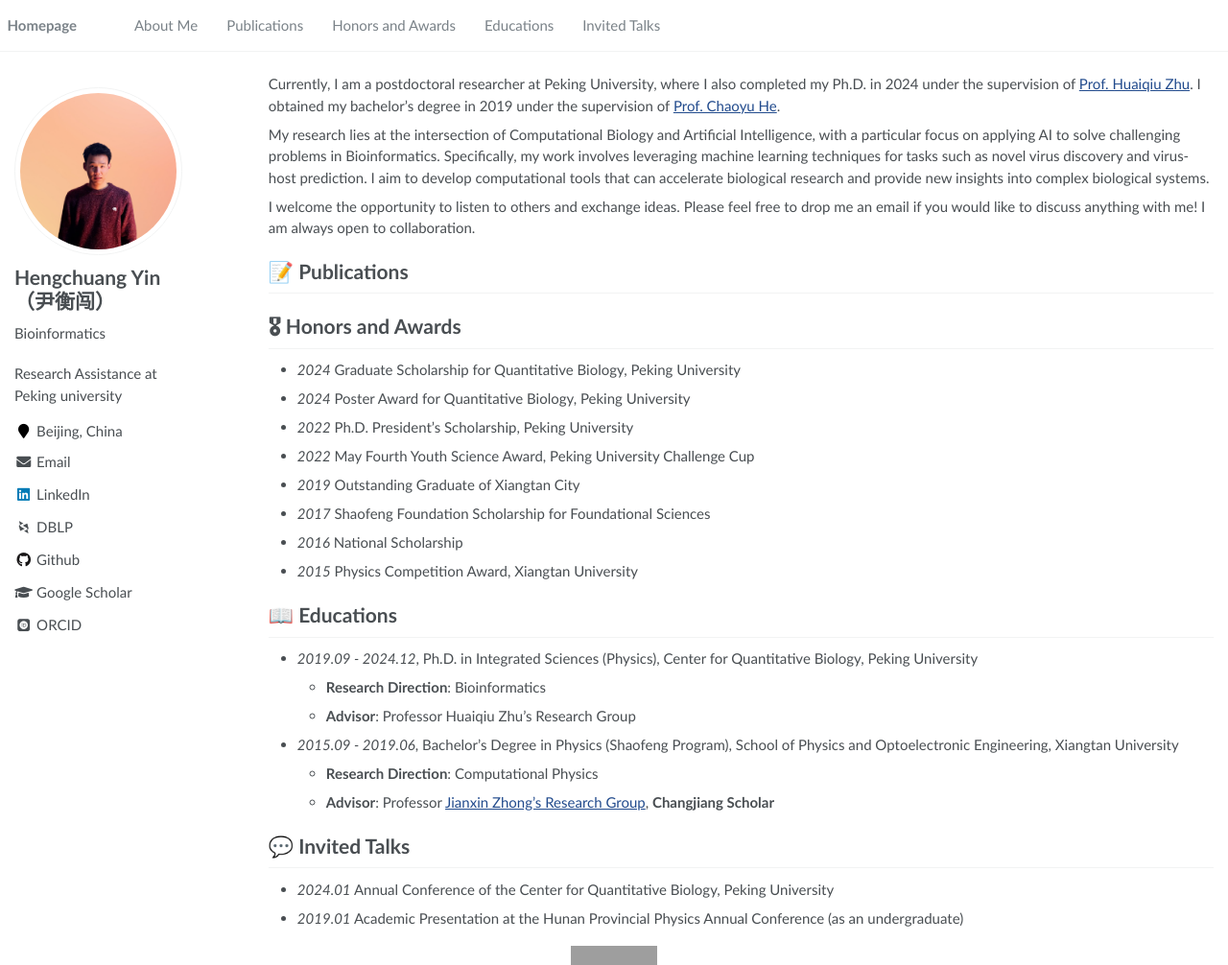
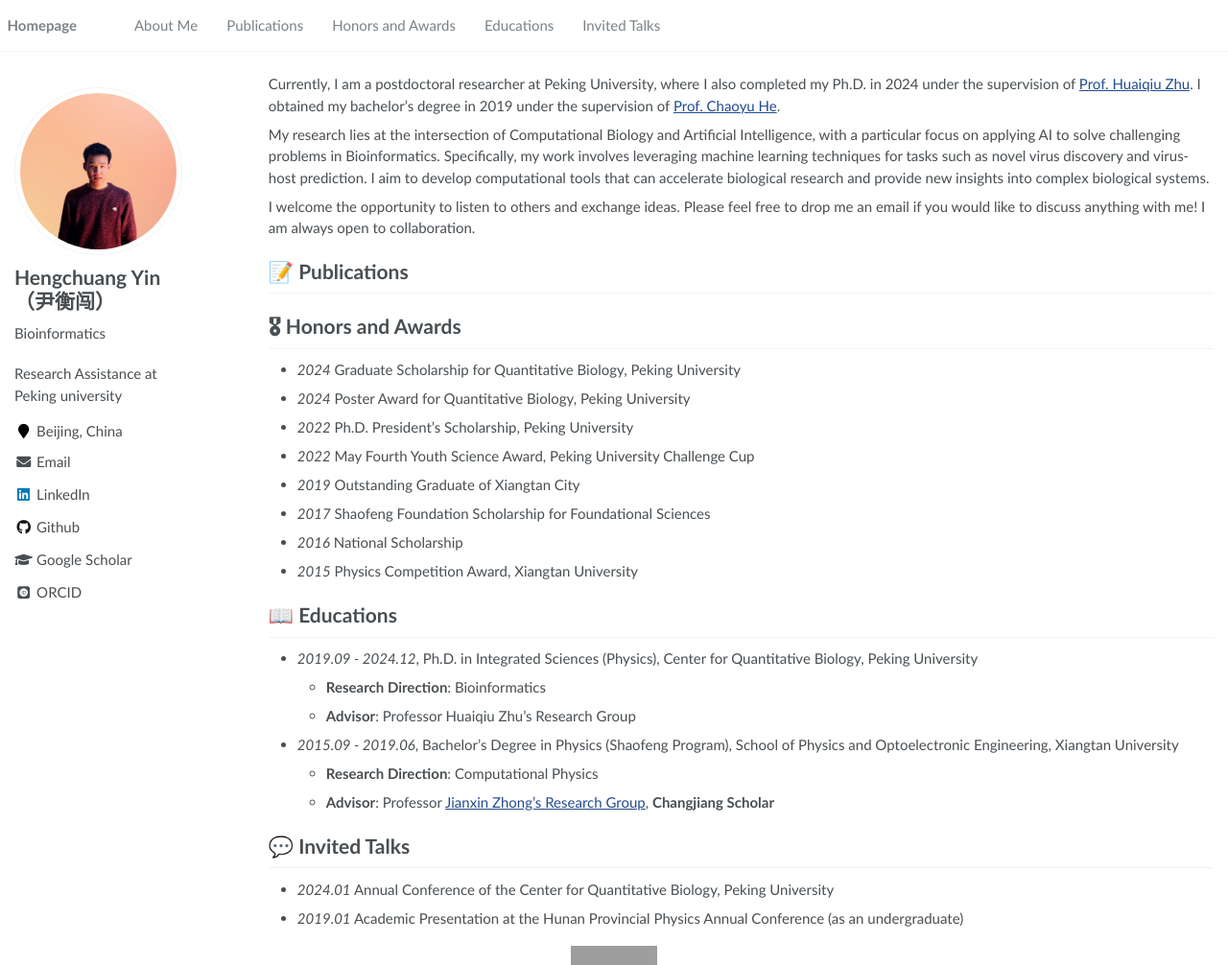
Before and after one commit to basehc/basehc.github.io, a Jekyll site: the page built from _pages/about.md, in a window 1280 px wide and 1006 px high. Shown: the whole window at 96% size. Built offline with Jekyll 4.4.1, drawn with Linux system fonts in a browser that asks for light colours; some web fonts are replaced; grey boxes are pictures that could not be loaded.

Commit message:
Update _config.yml

```diff
--- a/_config.yml
+++ b/_config.yml
@@ -44,7 +44,7 @@ author:
   impactstory      : # e.g., "https://profiles.impactstory.org/u/xxxx-xxxx-xxxx-xxxx"
   lastfm           :
   linkedin         : "hengchuang-yin-1a0b01232"
-  dblp             : "https://dblp.org/pid/xx/xxxx.html"
+  dblp             : # e.g.,"https://dblp.org/pid/xx/xxxx.html"
   orcid            : "https://orcid.org/0000-0002-9561-7817"
   pinterest        :
   soundcloud       :
```
